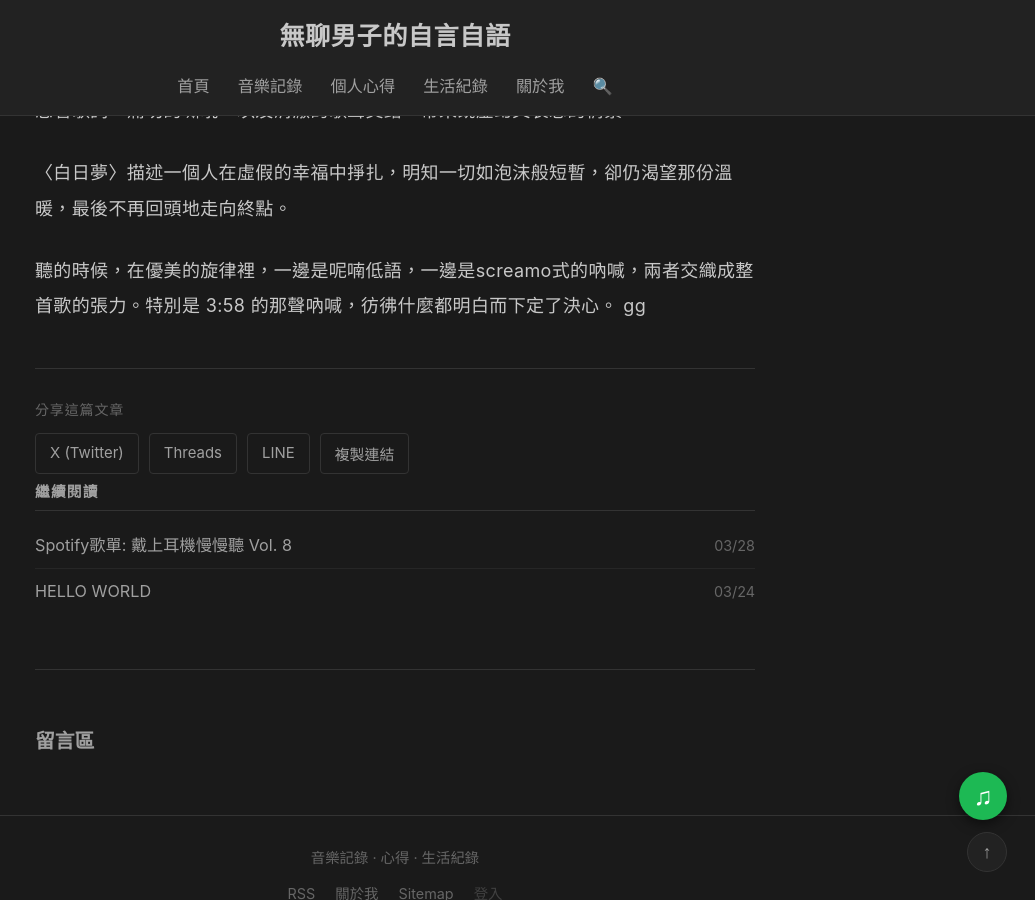
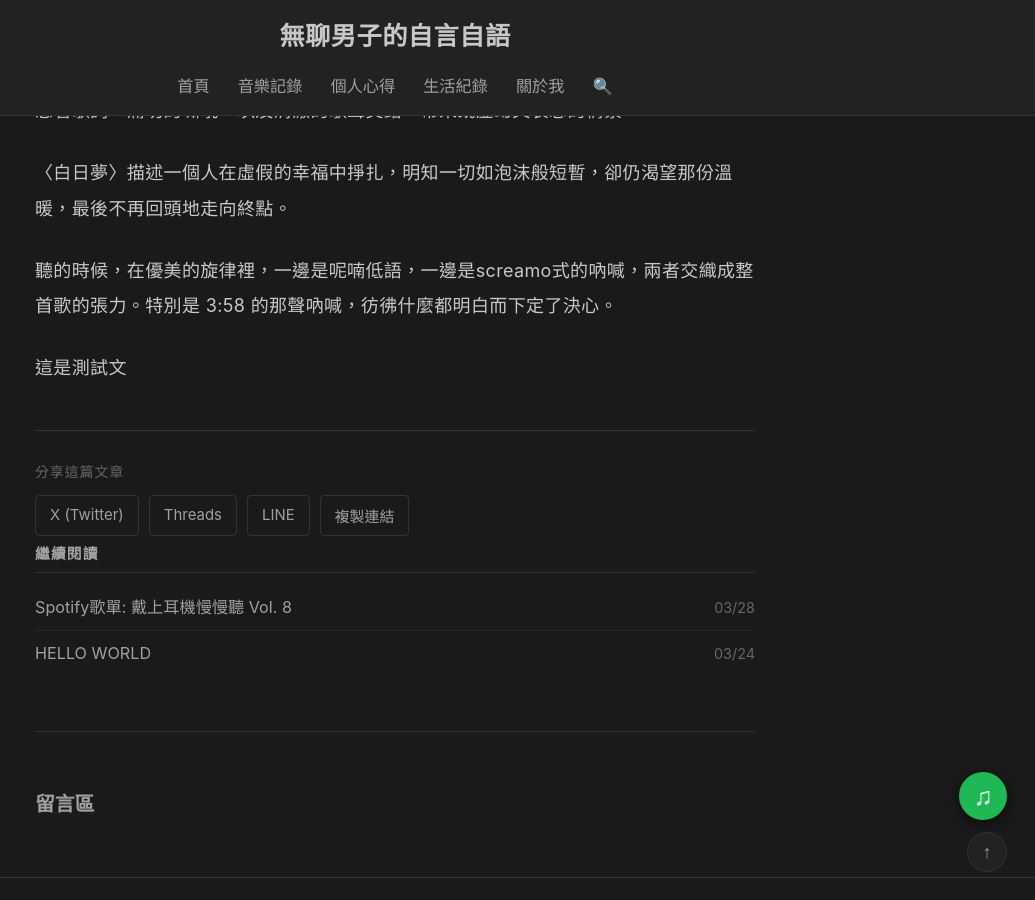
Before and after one commit to TediousMan/tediousman.github.io, a Jekyll site: the page built from _posts/2026-03-31-戴上耳機慢慢聽-筆記.md, in a window 1280 px wide and 900 px high, scrolled down 1239 px. Shown: the whole window, without its empty margins (245-1280 px from the left). Built offline with Jekyll 4.4.1, drawn with Linux system fonts in a browser that asks for light colours; comment, search, counter and statistics services are not loaded; a style sheet for code colours, icons or effects is not loaded.

Commit message:
更新文章：戴上耳機慢慢聽 筆記

```diff
--- a/_posts/2026-03-31-戴上耳機慢慢聽-筆記.md
+++ b/_posts/2026-03-31-戴上耳機慢慢聽-筆記.md
@@ -19,4 +19,6 @@ description: "試著產出介紹"
 
 〈白日夢〉描述一個人在虛假的幸福中掙扎，明知一切如泡沫般短暫，卻仍渴望那份溫暖，最後不再回頭地走向終點。
 
-聽的時候，在優美的旋律裡，一邊是呢喃低語，一邊是screamo式的吶喊，兩者交織成整首歌的張力。特別是 3:58 的那聲吶喊，彷彿什麼都明白而下定了決心。 gg
+聽的時候，在優美的旋律裡，一邊是呢喃低語，一邊是screamo式的吶喊，兩者交織成整首歌的張力。特別是 3:58 的那聲吶喊，彷彿什麼都明白而下定了決心。
+
+這是測試文
```
